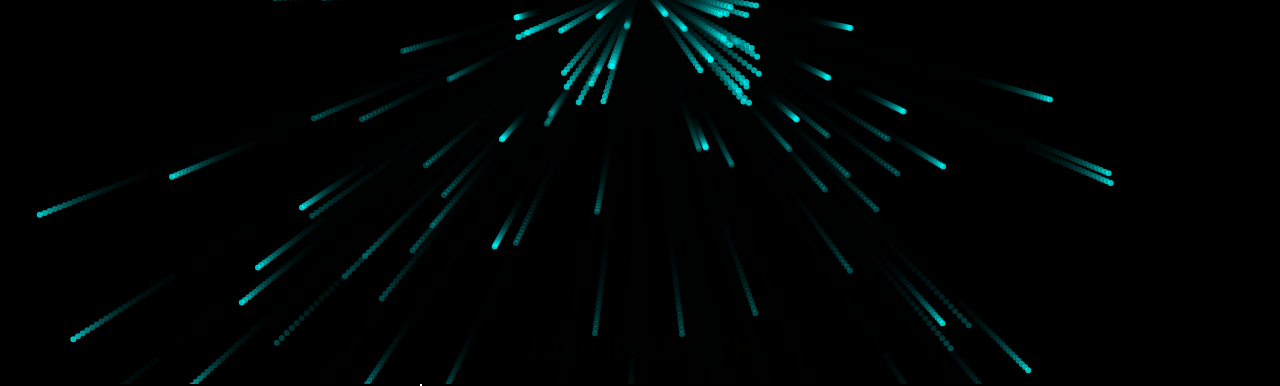
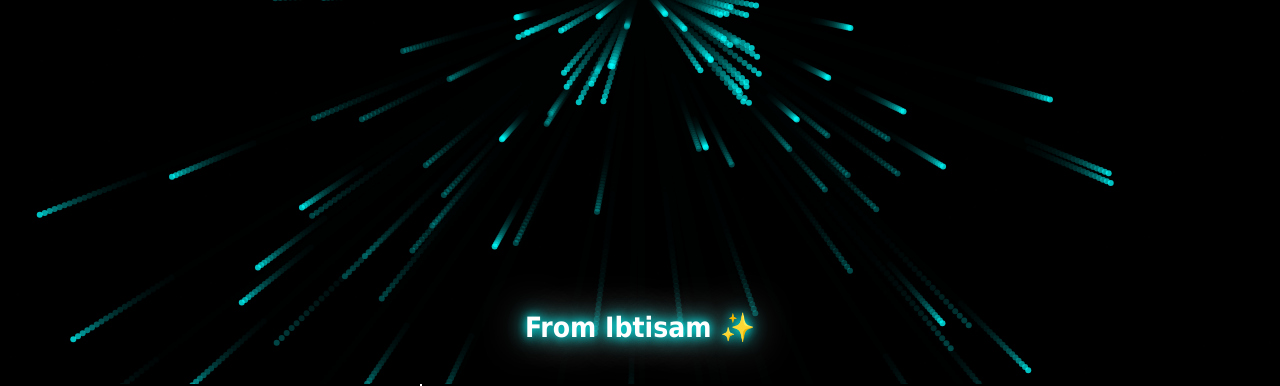
Before and after one commit to Ibti34/ramadan-gift, a plain HTML site: page index.html in a window 1280 px wide. Both pictures are taken after a click on the element 640 px from the left and 400 px from the top of the page. Shown: the part 416-802 px from the top of the page. Drawn offline with Linux system fonts and the light colour scheme.

Commit message:
edit style.css

```diff
--- a/style.css
+++ b/style.css
@@ -242,42 +242,37 @@ opacity:1;
 
 
 /* name */
+.from{
+position:absolute;
+bottom:40px;
+left:50%;
+transform:translateX(-50%);
+color:#ffffff;
+font-size:28px;
+font-weight:bold;
+opacity:0;
+transition:2s;
+z-index:10;
 
-.from{
-
-position:absolute;
-
-bottom:20px;
-left:50%;
-
-transform:translateX(-50%);
-
-font-size:30px;
-
-opacity:0;
-
-color:gold;
-
-transition:2s;
-
+/* beautiful glow */
+text-shadow:
+0 0 10px cyan,
+0 0 20px cyan,
+0 0 40px white;
 }
 
 .showfrom{
+opacity:1;
+}
 
-opacity:1;
-
-}
 
 
 
 /* fireworks */
 
 canvas{
-
 position:absolute;
 top:0;
 left:0;
-
-z-index:5;
-
+z-index:1;
 }
```
